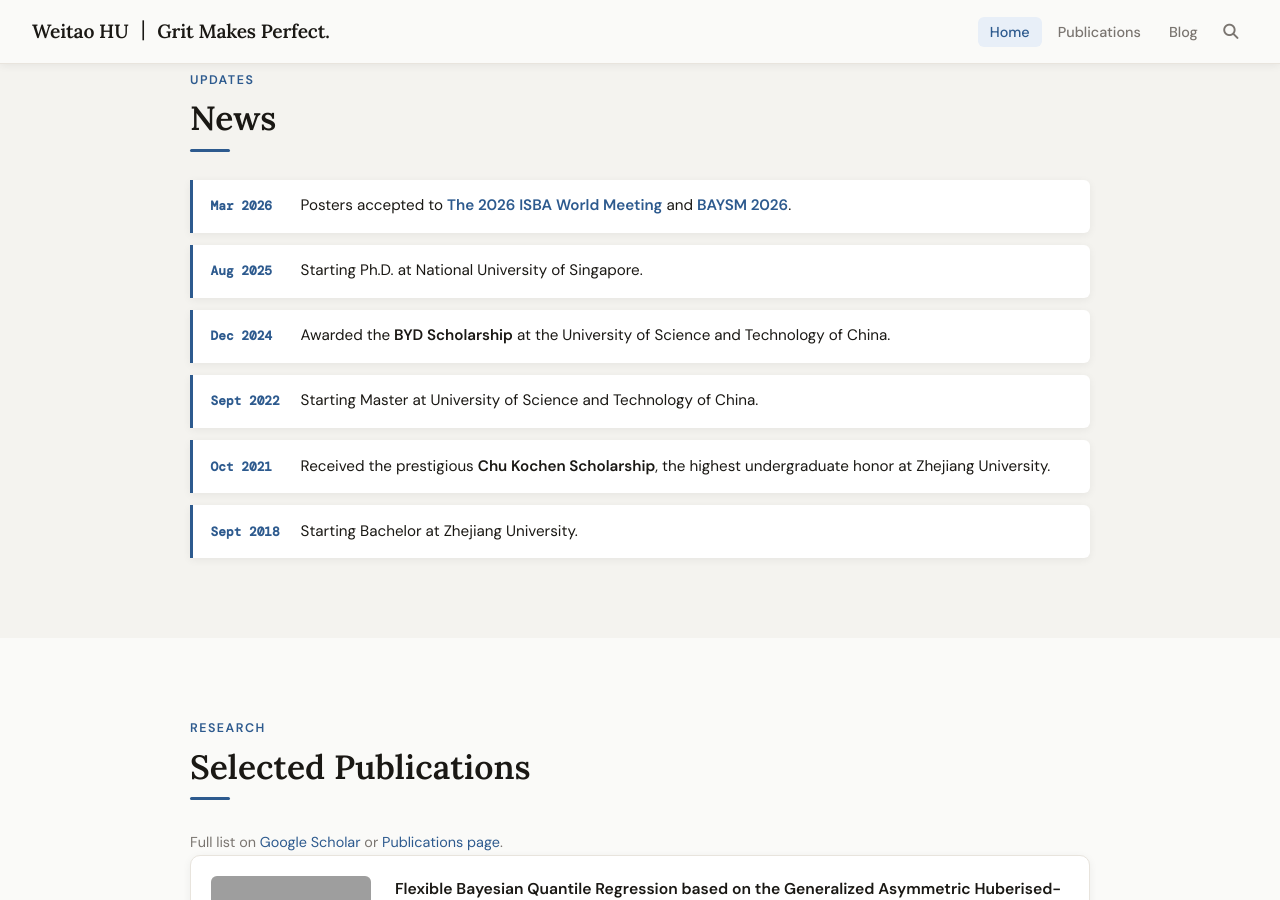
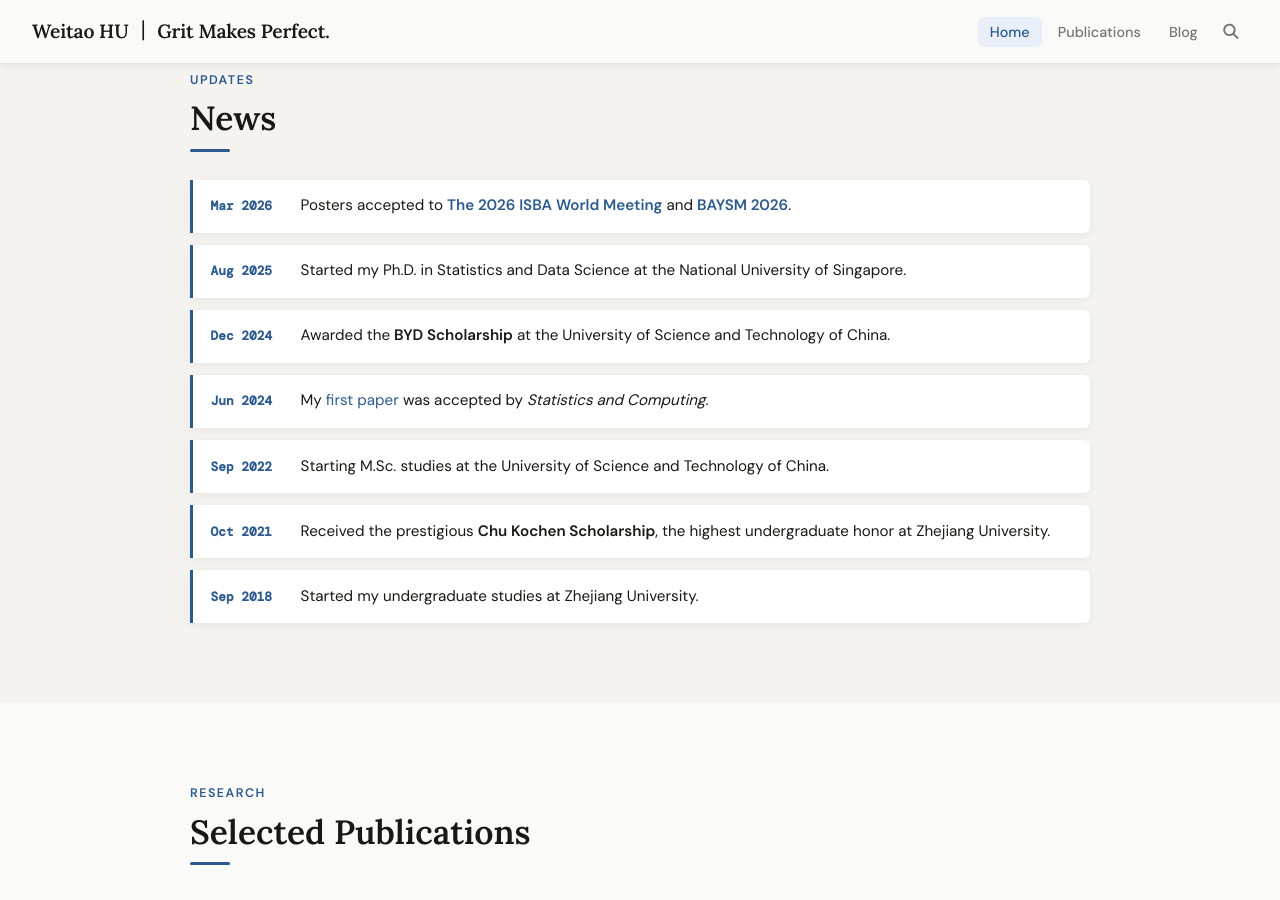
Before and after one commit to watthu/watthu.github.io, a Jekyll site: the page built from index.html, in a window 1280 px wide and 900 px high, scrolled down 1299 px. Built offline with Jekyll 4.4.1, drawn with Linux system fonts in a browser that asks for light colours; a style sheet for code colours, icons or effects is not loaded; grey boxes are pictures that could not be loaded.

Commit message:
Update news.

```diff
--- a/index.html
+++ b/index.html
@@ -21,23 +21,27 @@ title: Home
         </li>
         <li class="news-item fade-in">
           <span class="news-date">Aug 2025</span>
-          <span class="news-text">Starting Ph.D. at National University of Singapore.</span>
+          <span class="news-text">Started my Ph.D. in Statistics and Data Science at the National University of Singapore.</span>
         </li>
         <li class="news-item fade-in">
           <span class="news-date">Dec 2024</span>
           <span class="news-text">Awarded the <strong>BYD Scholarship</strong> at the University of Science and Technology of China.</span>
         </li>
         <li class="news-item fade-in">
-          <span class="news-date">Sept 2022</span>
-          <span class="news-text">Starting Master at University of Science and Technology of China.</span>
+          <span class="news-date">Jun 2024</span>
+          <span class="news-text">My <a href="https://doi.org/10.1007/s11222-024-10453-1">first paper</a> was accepted by <em>Statistics and Computing</em>.</span>
+        </li>
+        <li class="news-item fade-in">
+          <span class="news-date">Sep 2022</span>
+          <span class="news-text">Starting M.Sc. studies at the University of Science and Technology of China.</span>
         </li>
         <li class="news-item fade-in">
           <span class="news-date">Oct 2021</span>
           <span class="news-text">Received the prestigious <strong>Chu Kochen Scholarship</strong>, the highest undergraduate honor at Zhejiang University.</span>
         </li>
         <li class="news-item fade-in">
-          <span class="news-date">Sept 2018</span>
-          <span class="news-text">Starting Bachelor at Zhejiang University.</span>
+          <span class="news-date">Sep 2018</span>
+          <span class="news-text">Started my undergraduate studies at Zhejiang University.</span>
         </li>
         <!-- Add more news items above this line -->
       </ul>
```
